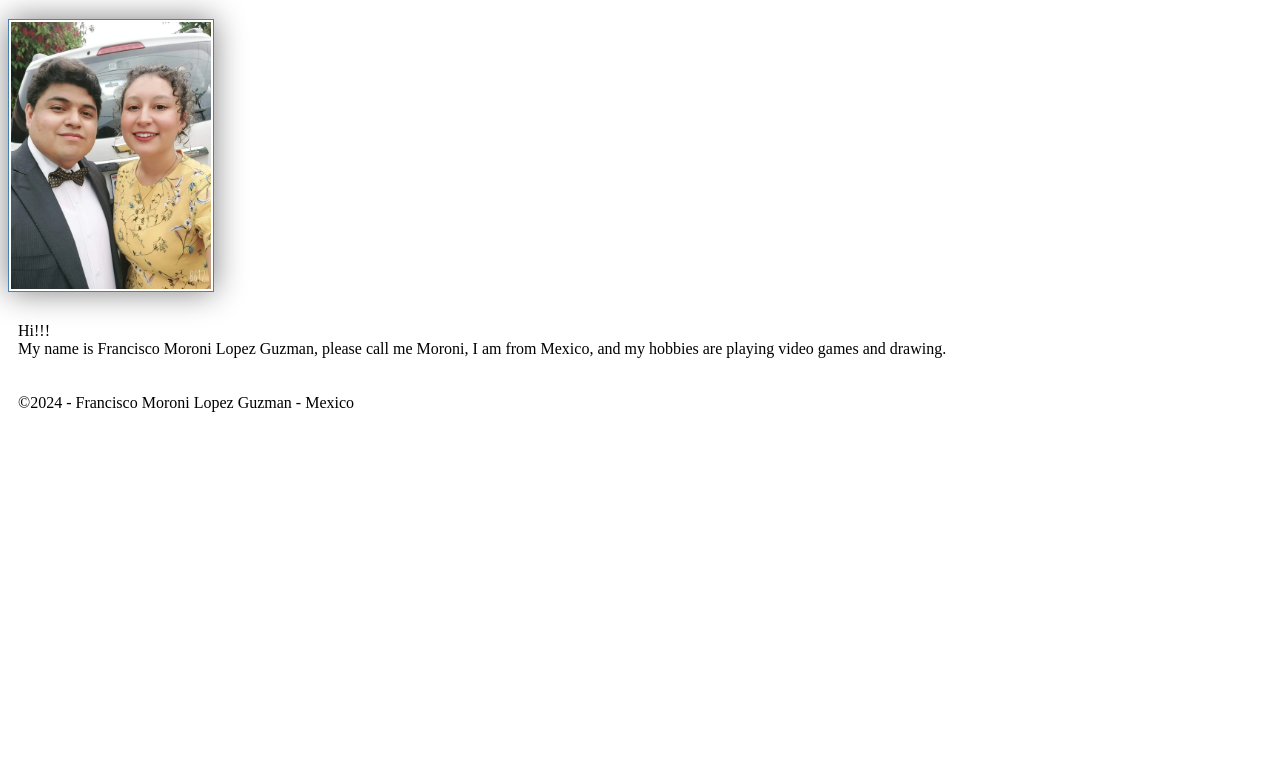
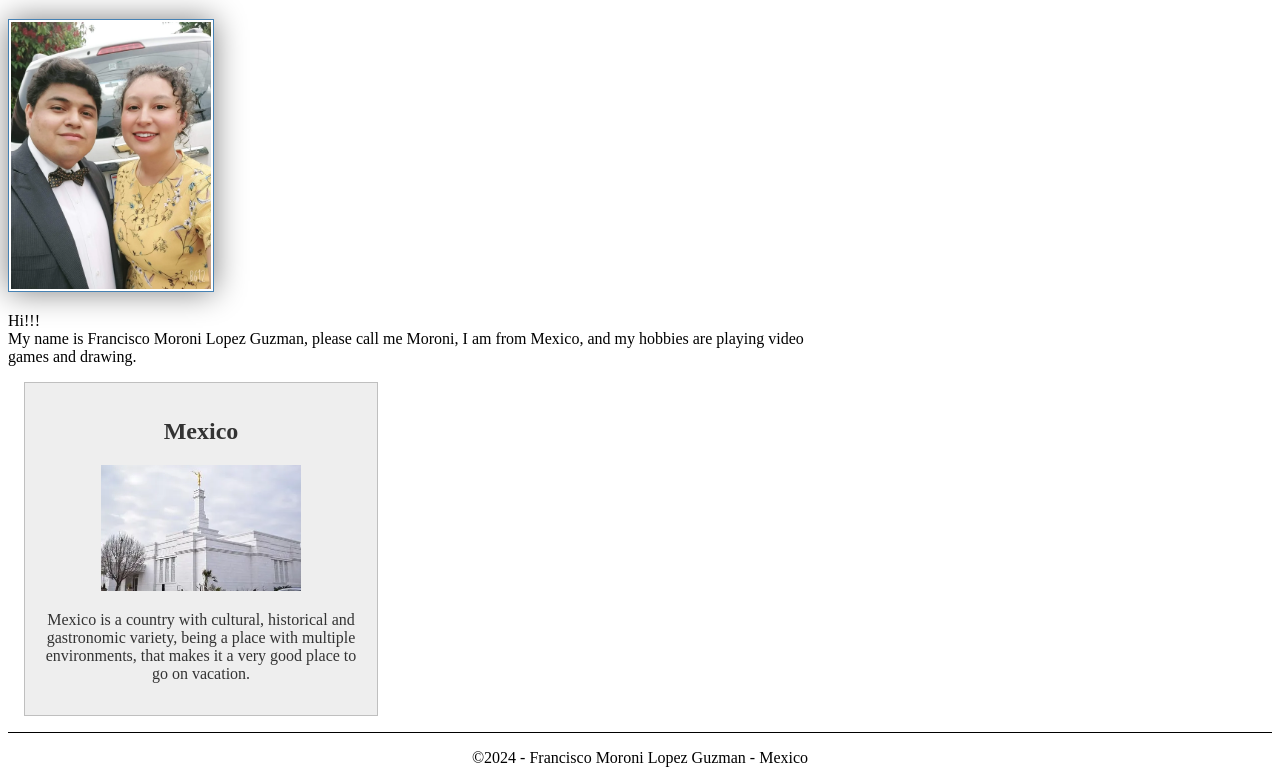
Before and after one commit to Moroni266/wdd130, a plain HTML site: page index.html in a window 1280 px wide. Shown: the part 263-1046 px from the top of the page. Before the commit the page ends 800 px from the top, so only its background shows below. Drawn offline with Linux system fonts and the light colour scheme.

Commit message:
Enhancing Your Course Home Page activity.

```diff
--- a/index.html
+++ b/index.html
@@ -6,6 +6,9 @@
     <meta name="viewport" content="width=device-width, initial-scale=1.0">
     <title>Francisco Moroni Lopez Guzman | WDD 130</title>
     <link rel="stylesheet" href="styles/styles.css">
+    <meta name="description"
+        content="Moroni Lopez mande this page in the course of  Web Development as Presentation of himself.">
+    <meta name="author" content="Moroni Lopez">
 </head>
 
 <body>
@@ -22,6 +25,12 @@
         <p>Hi!!!<br> My name is Francisco Moroni Lopez Guzman, please call me Moroni, I am from Mexico, and my hobbies
             are playing video games and drawing.</p>
     </main>
+    <aside>
+        <h2>Mexico</h2>
+        <img src="images/Juarez_temple.webp" alt="Juarez City Temple">
+        <p>Mexico is a country with cultural, historical and gastronomic variety, being a place with multiple
+            environments, that makes it a very good place to go on vacation.</p>
+    </aside>
     <footer>
         <p>&copy;2024 - Francisco Moroni Lopez Guzman - Mexico</p>
     </footer>
--- a/styles/styles.css
+++ b/styles/styles.css
@@ -1,3 +1,7 @@
+main {
+    max-width: 840px;
+}
+
 nav {
     background-color: steelblue;
     padding: 10px;
@@ -13,7 +17,7 @@ h1 {
     color: steelblue;
 }
 
-img {
+main img {
     width: 150px;
     height: auto;
     border: 1px solid steelblue;
@@ -22,5 +26,27 @@ img {
 }
 
 p {
-    padding: 10px;
+    padding: 0;
 }
+
+aside {
+    width: 20rem;
+    margin: 1rem;
+    border: 1px solid rgba(0, 0, 0, 0.2);
+    /* 1️⃣ */
+    padding: 1rem;
+    background-color: #eee;
+    color: #333;
+    text-align: center;
+}
+
+aside img {
+    width: 200px;
+    height: auto;
+}
+
+footer {
+    margin-top: 15px;
+    border-top: 1px solid #000;
+    text-align: center;
+}
```
Also changed, not shown: images/Juarez_temple.webp (added).
